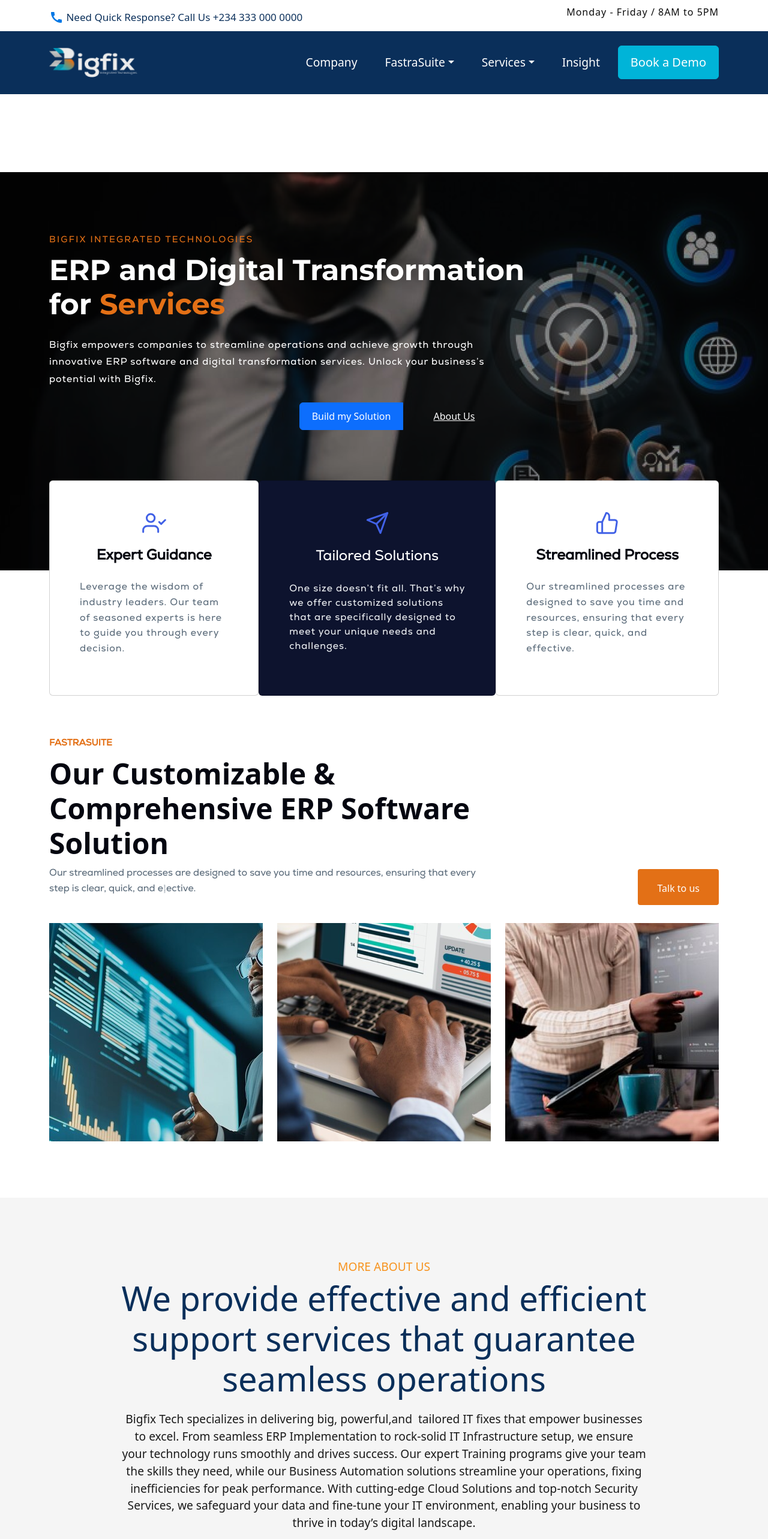
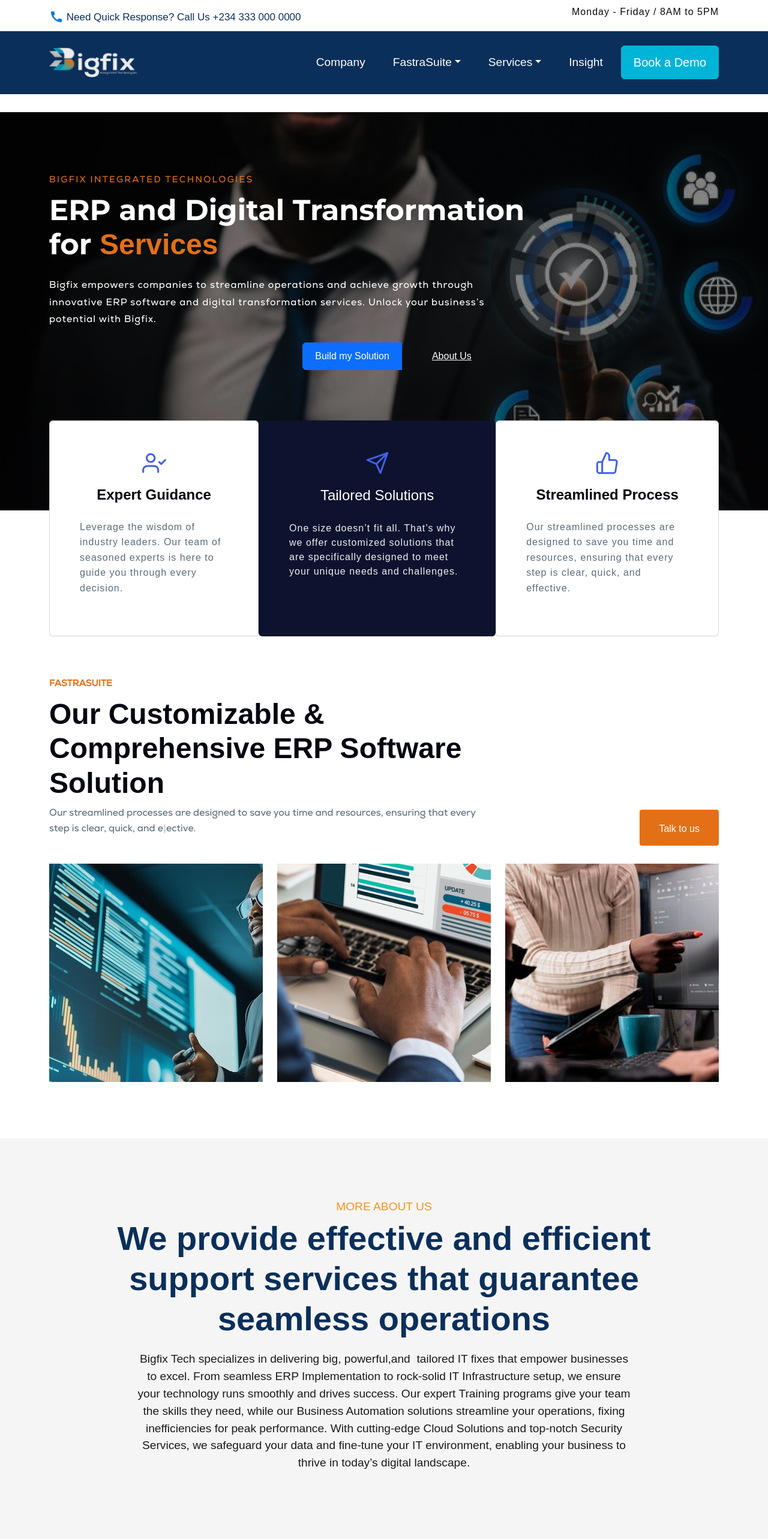
Before and after one commit to fastrasuites/bigfix-website, a React (Vite) app: page / in a window 1280 px wide. Shown: the top 2566 px of the page at 60% size. Built offline with nearby package versions, Linux system fonts and the light colour scheme.

Commit message:
update clientsection

```diff
--- a/src/App.jsx
+++ b/src/App.jsx
@@ -8,6 +8,7 @@
 import ContactForm from './components/sections/contact/ContactForm';
 import Footer from './components/Footer';
 import Copywrite from './components/Copywrite';
+import ClientTestimonialSection from "./components/sections/client/clientTestimonialSection";
 
 function App() {
   return (
@@ -20,6 +21,7 @@
       <MoreAbout />
       <Services />
       <ContactForm />
+      <ClientTestimonialSection />
       {/* footer component */}
       <Footer />
       <Copywrite />
--- a/src/components/hero/Hero.css
+++ b/src/components/hero/Hero.css
@@ -4,8 +4,14 @@
   background-size: cover;
   background-position: center;
   color: white;
+  margin-top: -7.8%;
   position: relative;
 }
+ @media (max-width: 768px){
+  .hero {
+    margin-top: -35% !important;
+  }
+ }
 
 .sub-heading {
   font-family: Nexa;
--- a/src/components/sections/moreAbout/MoreAbout.css
+++ b/src/components/sections/moreAbout/MoreAbout.css
@@ -9,14 +9,14 @@
 
 .title {
     font-size: 1.2rem;
-    font-weight: 420;
+    font-weight: 500;
     color: #f7931e;
     text-align: center;
 }
 
 .titlePhrase {
     font-size: 3.5rem;
-    font-weight: 520;
+    font-weight: 600;
     color: #0a2f5a;
     text-align: center;
     margin-bottom: 20px;
@@ -26,7 +26,7 @@
     font-size: 1.2rem;
     color: #1a1a1a;
     text-align: center;
-    font-weight: 300;
+    font-weight: 100;
     line-height: 1.5;
 }
 @media (max-width: 480px) {
--- a/src/index.css
+++ b/src/index.css
@@ -10,6 +10,7 @@
   padding: 0;
   margin: 0;
   box-sizing: border-box;
+  font-family: "Nexa, Poppins", sans-serif;
 }
 body {
   font-family: "Nexa, Poppins", sans-serif;
@@ -77,6 +78,7 @@
 /* navigation bar style */
 .main-header {
   background-color: #0a2f5a;
+  z-index: 999;
 }
 .navbar-brand img {
   max-height: 50px;
@@ -139,7 +141,7 @@
   background-color: #0D132E;
   color: #fff;
   padding: 50px 0;
-  margin-top: -8%;
+  margin-top: -7%;
 }
 
 .footer h3 {
@@ -192,7 +194,7 @@
 }
 
 .footer .social-links {
-  margin-top: 50%;
+  margin-top: 65%;
 }
 
 .footer .social-icon {
```
Also changed, not shown: 1 other file (tests, documents, lock files or other folders).
